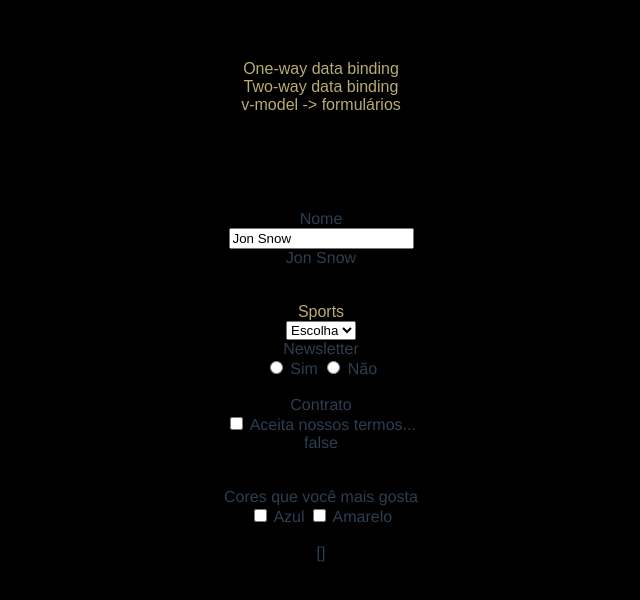
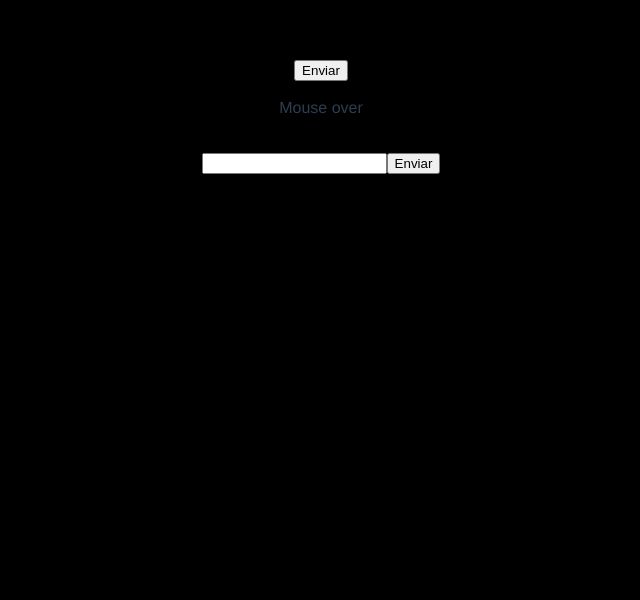
Before and after one commit to carlosvechi/app, a Vue app: page / in a window 1280 px wide. Shown: the top 600 px of the page, without its empty margins (319-959 px from the left). Built offline with nearby package versions, Linux system fonts and the light colour scheme.

Commit message:
evento e facilitadores

```diff
--- a/src/components/TheHeader.vue
+++ b/src/components/TheHeader.vue
@@ -1,88 +1,35 @@
 <template>
+    <div>
+        <!-- v-on é uma diretiva utilizada para capturar eventos do DOM (como click, input, teclas) e executar uma ação. -->
+         <!-- Resumindo: serve para capturar ações do usuário e reagir a elas. No formato abreviado, utiliza-se @ -->
+        <button @click="onClick">
+            Enviar
+        </button>
 
-    <div>
-        <div :class="format">
-            One-way data binding <br>
-            Two-way data binding <br>
-            v-model -> formulários
+        <br><br>
+
+        <!-- esse exemplo retorna toda vez que o mouse é passado em cima de 'mouse over' e também quando é tirado -->
+        <div @mouseover="onMouseOver"
+            @mouseout="onMouseOut"
+        >
+            Mouse over
         </div>
 
-        <br>
-        <br>
+        <br><br>
 
-        <div>
-            <!-- retorna o nome digitado pelo usuário no campo input, nesse caso, o nome -->
-            <label for="">Nome</label> <br>
-            <input v-model="name"
-                    type="text"
-            > <br>
-
-            {{ name }}
-        </div>
+        <!-- o botão direciona para o google, porém, o prevent impede que isso aconteça -->
+        <form action="https://google.com"
+                @submit.prevent="onSubmit"
+            >
+            <!-- captura o que for digitado no campo input, mas somente após apertar a tecla enter -->
+            <input type="text"
+                    @keyup.enter="onKeyUp"
+            >
+            <button type="submit">
+                Enviar
+            </button>
+        </form>
     </div>
-
-    <br> <br>
-
-    <div>
-        <!-- cria um select, onde é retornado a escolha do usuário, entre as opções. Obs: se inicializar no data com algum valor, essa opção ficara pré selecionada -->
-        <label :class="format">Sports</label> <br>
-        <select v-model="sports">
-            <option value="">Escolha</option>
-            <option value="futebol">Futebol</option>
-            <option value="skate">Skate</option>
-            <option value="tenis">Tenis</option>
-        </select> <br>
-        {{ sports }}
-    </div>
-
-    <!-- Retorna o campo selecionado no checkbox sim/não -->
-    <div>
-        <label>Newsletter</label> <br>
-        <input
-            v-model="newsletter"
-            type="radio"
-            value="Sim"
-            > Sim
-
-        <input
-            v-model="newsletter"
-            type="radio"
-            value="Não"
-            > Não <br> <br>
-            {{ newsletter }}
-    </div>
-
-    <!-- retorna true/false, dependendo da escolha do usuário -->
-     <div>
-        <label>Contrato</label> <br>
-        <input
-            v-model="contract"
-            type="checkbox"
-            value="Sim"
-            > Aceita nossos termos... <br>
-
-            {{ contract }}
-    </div>
-
-    <br><br>
-
-    <!-- Aqui é um checkbox para múltiplas escolhas. A diferença no data, é que ele será um array e retornará as opções marcadas -->
-     <div>
-        <label>Cores que você mais gosta</label> <br>
-        <input
-            v-model="colors"
-            type="checkbox"
-            value="Azul"
-            > Azul
-
-        <input
-            v-model="colors"
-            type="checkbox"
-            value="Amarelo"
-            > Amarelo <br> <br>
-            {{ colors }}
-    </div>
-
 </template>
 
 <script>
@@ -90,12 +37,25 @@
         name: 'App',
         data() {
             return {
-                name: 'Jon Snow',
-                format: 'app',
-                sports: '',
-                newsletter: '',
-                contract: false,
-                colors: []
+
+            }
+        },
+
+        methods: { //$evt conterá todas as informações sobre o que aconteceu: elemento disparado, tecla pressionada, coordenadas de clique etc
+            onClick($evt) {
+                console.log('click', $evt);
+            },
+            onMouseOver($evt) {
+                console.log('mouse over', $evt)
+            },
+            onMouseOut($evt) {
+                console.log('mouse out', $evt)
+            },
+            onSubmit($evt) {
+                console.log('submit', $evt)
+            },
+            onKeyUp($evt) {
+                console.log('onKeyUp', $evt)
             }
         }
     }
```
